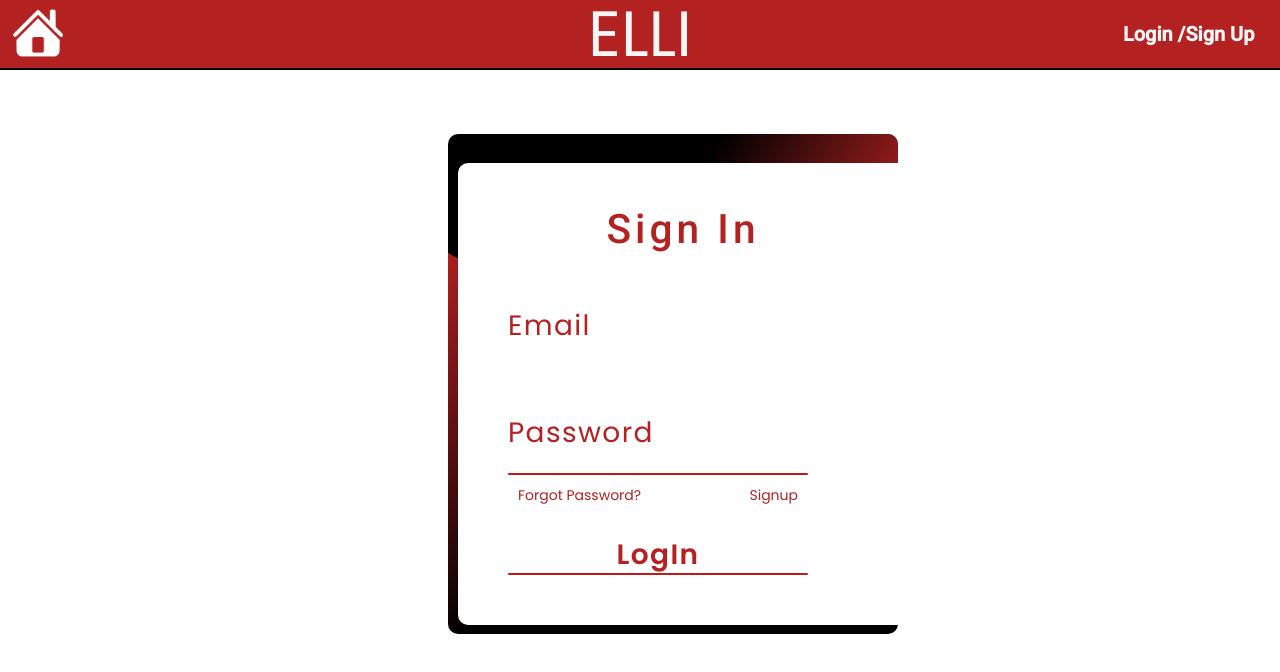
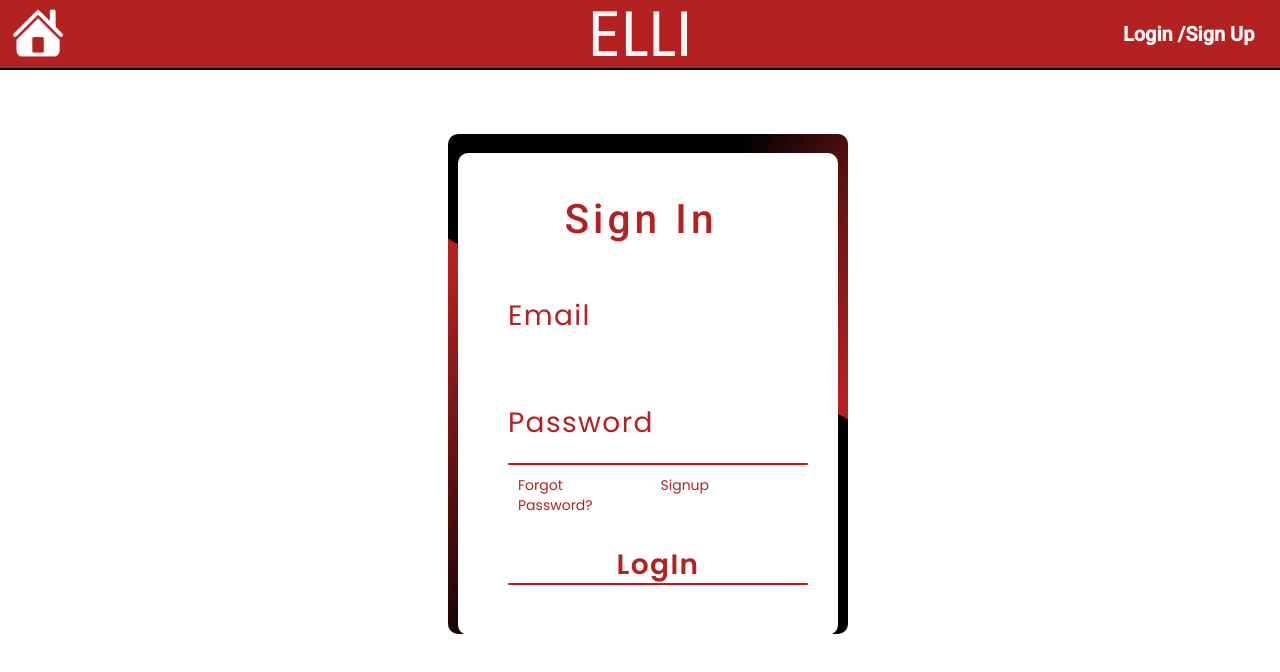
Before and after one commit to blbarr01/EnglishLearningInitiative, an Angular app in the folder ELLI/: page /login in a window 1280 px wide. Shown: the top 672 px of the page. Built offline with nearby package versions, Linux system fonts and the light colour scheme.

Commit message:
made more login form animation changes.

```diff
--- a/ELLI/src/app/features/login/login.component.css
+++ b/ELLI/src/app/features/login/login.component.css
@@ -2,6 +2,7 @@
 @import url('https://fonts.googleapis.com/css2?family=Poppins:wght@100;200;300&display=swap');
 *{
   margin: 0;
+  width: 95%;
   padding: 0;
   box-sizing: border-box;
   font-family: 'Poppins',sans-serif;
@@ -20,10 +21,10 @@
   left: 35%;
   margin-top:5%;
   align-content: center;
-  width: 450px;
+  width: 400px;
   height: 500px;                   /*This is the log in form background and measuremnts*/
   background-color: black;
-  border-radius: 10px;
+  border-radius: 10px ;
   overflow: hidden;
 }
 .box::before{
```
